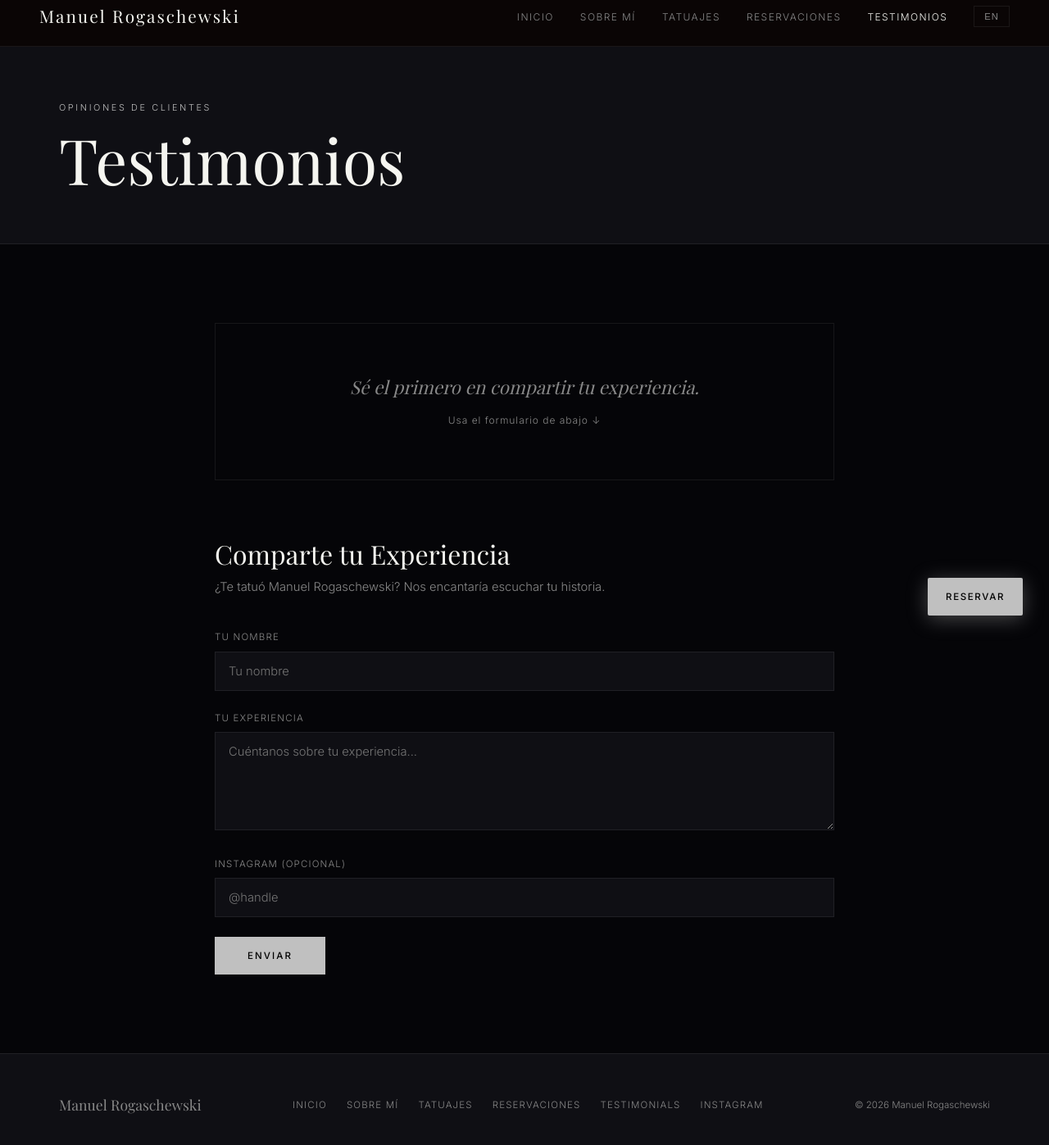
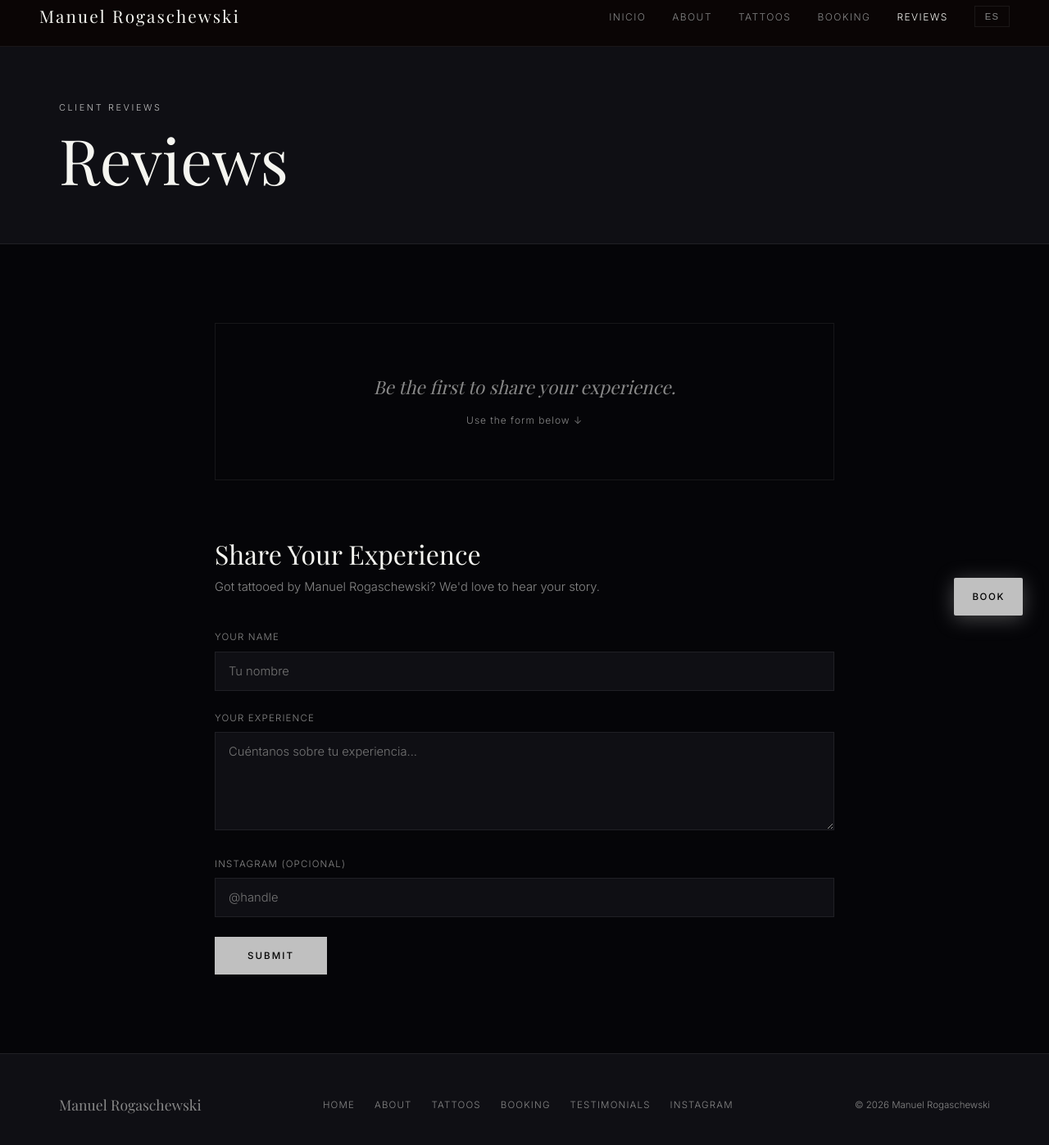
Before and after one commit to BayouWebStudio/manuelrogaschewskitattooer, a plain HTML site: page testimonials.html in a window 1280 px wide. Shown: the part 17-1414 px from the top of the page at 82% size. Drawn offline with nearby package versions, Linux system fonts and the light colour scheme.

Commit message:
Switch site to English

```diff
--- a/testimonials.html
+++ b/testimonials.html
@@ -1,5 +1,5 @@
 <!DOCTYPE html>
-<html lang="es">
+<html lang="en">
 <head>
   <meta charset="UTF-8">
   <meta name="viewport" content="width=device-width, initial-scale=1.0">
@@ -171,15 +171,15 @@
     <a href="./index.html" class="nav-logo">Manuel Rogaschewski</a>
     <ul class="nav-links">
       <li><a href="./index.html"
-        data-en="Inicio" data-es="Inicio">Inicio</a></li>
+        data-en="Inicio" data-es="Inicio">Home</a></li>
       <li><a href="./about.html"
-        data-en="About" data-es="Sobre M&#xed;">Sobre M&#xed;</a></li>
+        data-en="About" data-es="Sobre M&#xed;">About</a></li>
       <li><a href="./tattoos.html"
-        data-en="Tattoos" data-es="Tatuajes">Tatuajes</a></li>
+        data-en="Tattoos" data-es="Tatuajes">Tattoos</a></li>
       <li><a href="./booking.html"
-        data-en="Booking" data-es="Reservaciones">Reservaciones</a></li>
+        data-en="Booking" data-es="Reservaciones">Booking</a></li>
       <li><a href="./testimonials.html" class="active"
-        data-en="Reviews" data-es="Testimonios">Testimonios</a></li>
+        data-en="Reviews" data-es="Testimonios">Reviews</a></li>
       <li><button class="lang-toggle" onclick="toggleLang()">EN</button></li>
     </ul>
     <button class="hamburger" aria-label="Menu" onclick="this.classList.toggle('open');document.querySelector('.mobile-menu').classList.toggle('open')">
@@ -187,17 +187,17 @@
     </button>
   </nav>
   <div class="mobile-menu">
-    <a href="./index.html" data-en="Home" data-es="Inicio">Inicio</a>
-    <a href="./about.html" data-en="About" data-es="Sobre M&#xed;">Sobre M&#xed;</a>
-    <a href="./tattoos.html" data-en="Tattoos" data-es="Tatuajes">Tatuajes</a>
-    <a href="./booking.html" data-en="Booking" data-es="Reservaciones">Reservaciones</a>
-    <a href="./testimonials.html" data-en="Reviews" data-es="Testimonios">Testimonios</a>
+    <a href="./index.html" data-en="Home" data-es="Inicio">Home</a>
+    <a href="./about.html" data-en="About" data-es="Sobre M&#xed;">About</a>
+    <a href="./tattoos.html" data-en="Tattoos" data-es="Tatuajes">Tattoos</a>
+    <a href="./booking.html" data-en="Booking" data-es="Reservaciones">Booking</a>
+    <a href="./testimonials.html" data-en="Reviews" data-es="Testimonios">Reviews</a>
   </div>
   <a href="./booking.html" class="book-float" data-en="Book" data-es="Reservar">Reserva</a>
 
   <section class="page-hero">
     <p class="page-eyebrow fade-up" data-en="Client Reviews" data-es="Opiniones de Clientes">Opiniones de Clientes</p>
-    <h1 class="fade-up" data-en="Reviews" data-es="Testimonios">Testimonios</h1>
+    <h1 class="fade-up" data-en="Reviews" data-es="Testimonios">Reviews</h1>
   </section>
 
   <div class="testimonials-body">
@@ -253,10 +253,10 @@
   <footer>
     <div class="footer-logo">Manuel Rogaschewski</div>
     <div class="footer-links">
-      <a href="./index.html">Inicio</a>
-      <a href="./about.html">Sobre M&#xed;</a>
-      <a href="./tattoos.html">Tatuajes</a>
-      <a href="./booking.html">Reservaciones</a>
+      <a href="./index.html">Home</a>
+      <a href="./about.html">About</a>
+      <a href="./tattoos.html">Tattoos</a>
+      <a href="./booking.html">Booking</a>
       <a href="./testimonials.html">Testimonials</a>
       <a href="https://www.instagram.com/manuel.rogaschewski.tattooer" target="_blank" rel="noopener">Instagram</a>
 
```
